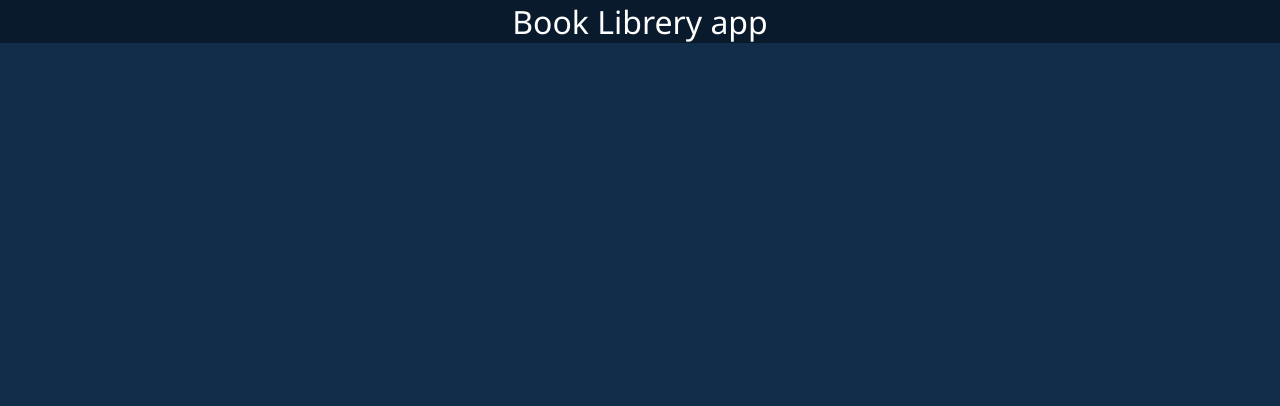
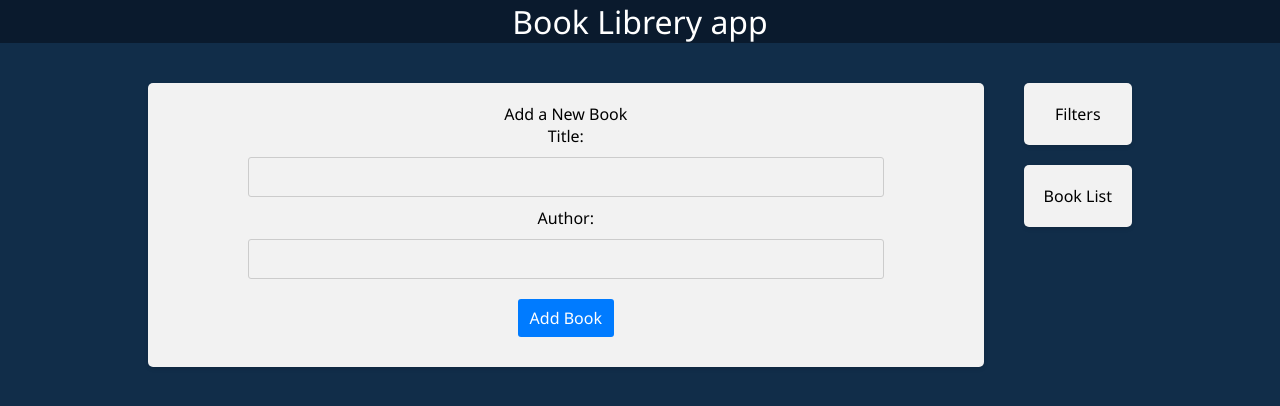
Before and after one commit to rinatbastanov/react-redux, a React (Create React App) app in the folder frontend/: page / in a window 1280 px wide. Shown: the top 406 px of the page. Built offline with nearby package versions, Linux system fonts and the light colour scheme.

Commit message:
added BookForm, BookList and Filter

```diff
--- a/frontend/src/App.js
+++ b/frontend/src/App.js
@@ -1,3 +1,6 @@
+import BookList from './components/BookList/BookList';
+import BookForm from './components/BookForm/BookForm';
+import Filter from './components/Filter/Filter';
 import './App.css';
 
 function App() {
@@ -6,6 +9,15 @@ function App() {
       <header className="app-header">
         <h1>Book Librery app</h1>
       </header>
+      <main className="app-main">
+        <div className="app-left-column">
+          <BookForm />
+        </div>
+        <div className="app-right-column>">
+          <Filter></Filter>
+          <BookList></BookList>
+        </div>
+      </main>
     </div>
   );
 }
--- /dev/null
+++ b/frontend/src/components/BookForm/BookForm.css
@@ -0,0 +1,48 @@
+.book-form {
+  width: 100%;
+}
+
+.book-form label {
+  display: block;
+  width: 100%;
+  text-align: center;
+  margin-bottom: 10px;
+}
+
+.book-form input {
+  width: 80%;
+  padding: 8px;
+  margin-bottom: 10px;
+  border: 1px solid #ccc;
+  border-radius: 3px;
+}
+
+.book-form button {
+  background-color: #007bff;
+  color: #fff;
+  padding: 8px 12px;
+  border: none;
+  border-radius: 3px;
+  cursor: pointer;
+  margin: 10px;
+  transition: background-color 0.3s ease;
+}
+
+.book-form button:hover {
+  background-color: #0056b3;
+}
+
+.book-form .spinner {
+  animation: spinner 1s infinite linear;
+  margin-left: 10px;
+}
+
+@keyframes spinner {
+  from {
+    transform: rotate(0deg);
+  }
+
+  to {
+    transform: rotate(360deg);
+  }
+}
--- /dev/null
+++ b/frontend/src/components/BookForm/BookForm.js
@@ -0,0 +1,46 @@
+import { useState } from 'react';
+import './BookForm.css';
+
+const BookForm = () => {
+  const [title, setTitle] = useState('');
+  const [author, setAuthor] = useState('');
+
+  const handleSubmit = (e) => {
+    e.preventDefault();
+
+    if (title && author) {
+      //dispatch action
+
+      setTitle('');
+      setAuthor('');
+    }
+  };
+  return (
+    <div className="app-block book-form">
+      <h2>Add a New Book</h2>
+      <form onSubmit={handleSubmit}>
+        <div>
+          <label htmlFor="title">Title: </label>
+          <input
+            type="text"
+            id="title"
+            value={title}
+            onChange={(e) => setTitle(e.target.value)}
+          ></input>
+        </div>
+        <div>
+          <label htmlFor="title">Author: </label>
+          <input
+            type="text"
+            id="author"
+            value={author}
+            onChange={(e) => setAuthor(e.target.value)}
+          ></input>
+        </div>
+        <button type="submit">Add Book</button>
+      </form>
+    </div>
+  );
+};
+
+export default BookForm;
--- /dev/null
+++ b/frontend/src/components/BookList/BookList.css
@@ -0,0 +1,48 @@
+.book-form {
+  width: 100%;
+}
+
+.book-form label {
+  display: block;
+  width: 100%;
+  text-align: center;
+  margin-bottom: 10px;
+}
+
+.book-form input {
+  width: 80%;
+  padding: 8px;
+  margin-bottom: 10px;
+  border: 1px solid #ccc;
+  border-radius: 3px;
+}
+
+.book-form button {
+  background-color: #007bff;
+  color: #fff;
+  padding: 8px 12px;
+  border: none;
+  border-radius: 3px;
+  cursor: pointer;
+  margin: 10px;
+  transition: background-color 0.3s ease;
+}
+
+.book-form button:hover {
+  background-color: #0056b3;
+}
+
+.book-form .spinner {
+  animation: spinner 1s infinite linear;
+  margin-left: 10px;
+}
+
+@keyframes spinner {
+  from {
+    transform: rotate(0deg);
+  }
+
+  to {
+    transform: rotate(360deg);
+  }
+}
--- /dev/null
+++ b/frontend/src/components/BookList/BookList.js
@@ -0,0 +1,11 @@
+import './BookList.css';
+
+const BookList = () => {
+  return (
+    <div className="app-block book-list">
+      <h2>Book List</h2>
+    </div>
+  );
+};
+
+export default BookList;
--- /dev/null
+++ b/frontend/src/components/Filter/Filter.css
@@ -0,0 +1,50 @@
+.filter-row {
+  display: flex;
+  justify-content: space-between;
+  align-items: center;
+}
+
+.filter-group {
+  flex: 1;
+  text-align: center;
+}
+
+.filter input[type='text'] {
+  width: 80%;
+  padding: 8px;
+  border: 1px solid #ccc;
+  border-radius: 3px;
+}
+
+.filter button {
+  background-color: #007bff;
+  color: #fff;
+  padding: 8px 12px;
+  border: none;
+  border-radius: 3px;
+  cursor: pointer;
+  margin: 10px;
+  transition: background-color 0.3s ease;
+}
+
+.filter button:hover {
+  background-color: #0056b3;
+}
+
+@media screen and (max-width: 1024px) {
+  .filter-row {
+    flex-direction: column;
+    align-items: stretch;
+  }
+
+  .filter-group {
+    width: 100%;
+    margin: auto;
+    margin-bottom: 10px;
+  }
+
+  .filter button {
+    margin: 10px auto 0;
+    max-width: 50%;
+  }
+}
--- /dev/null
+++ b/frontend/src/components/Filter/Filter.js
@@ -0,0 +1,11 @@
+import './Filter.css';
+
+const Filter = () => {
+  return (
+    <div className="app-block filter">
+      <h2>Filters</h2>
+    </div>
+  );
+};
+
+export default Filter;
```
